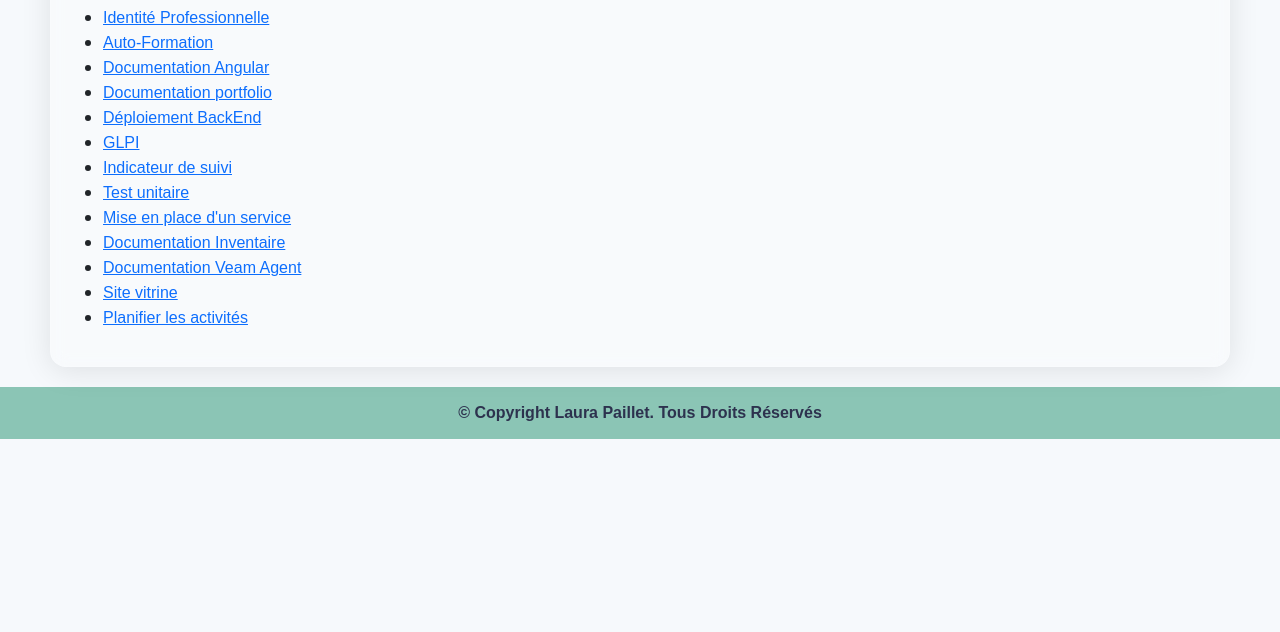
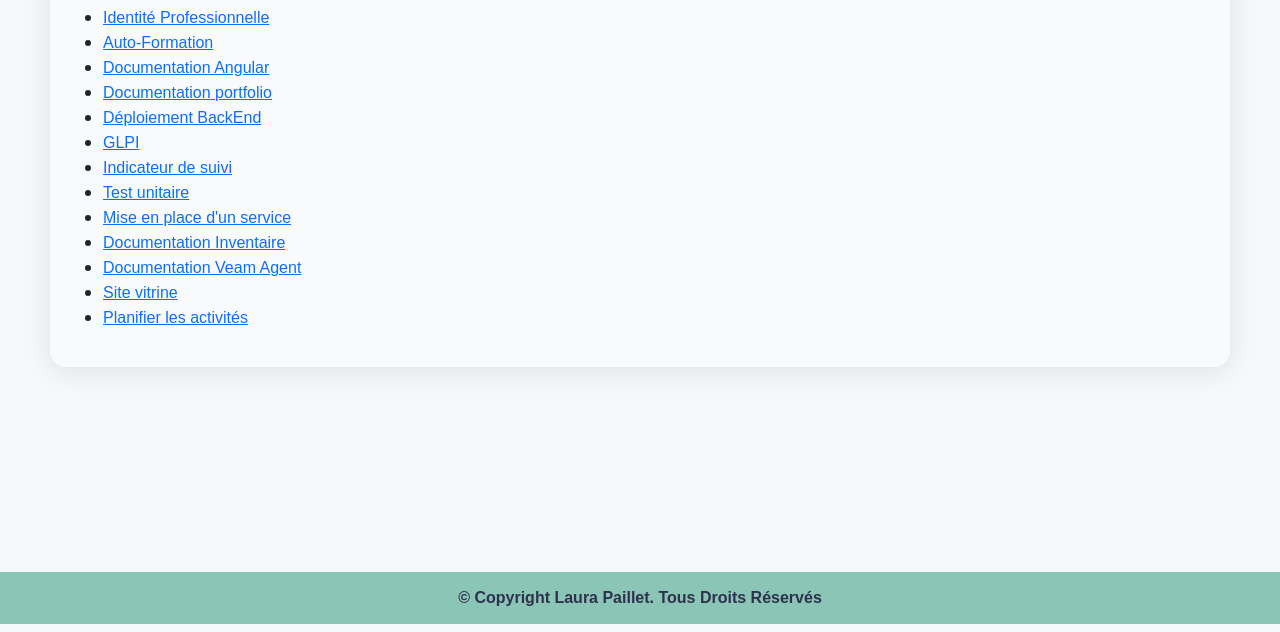
Before and after one commit to L-Paillet/laura_paillet, a plain HTML site: page html/documentations.html in a window 1280 px wide. Shown: the part 168-800 px from the top of the page. Drawn offline with nearby package versions, Linux system fonts and the light colour scheme.

Commit message:
correction css

```diff
--- a/css/docu.css
+++ b/css/docu.css
@@ -1,5 +1,5 @@
 .docu {
-    height: 100%;
+    height: 90vh;
     padding: 12vh 50px 0 50px;
     width: 100%;
 }
```
Also changed, not shown: html/bts.html (+1 -1 lines).
